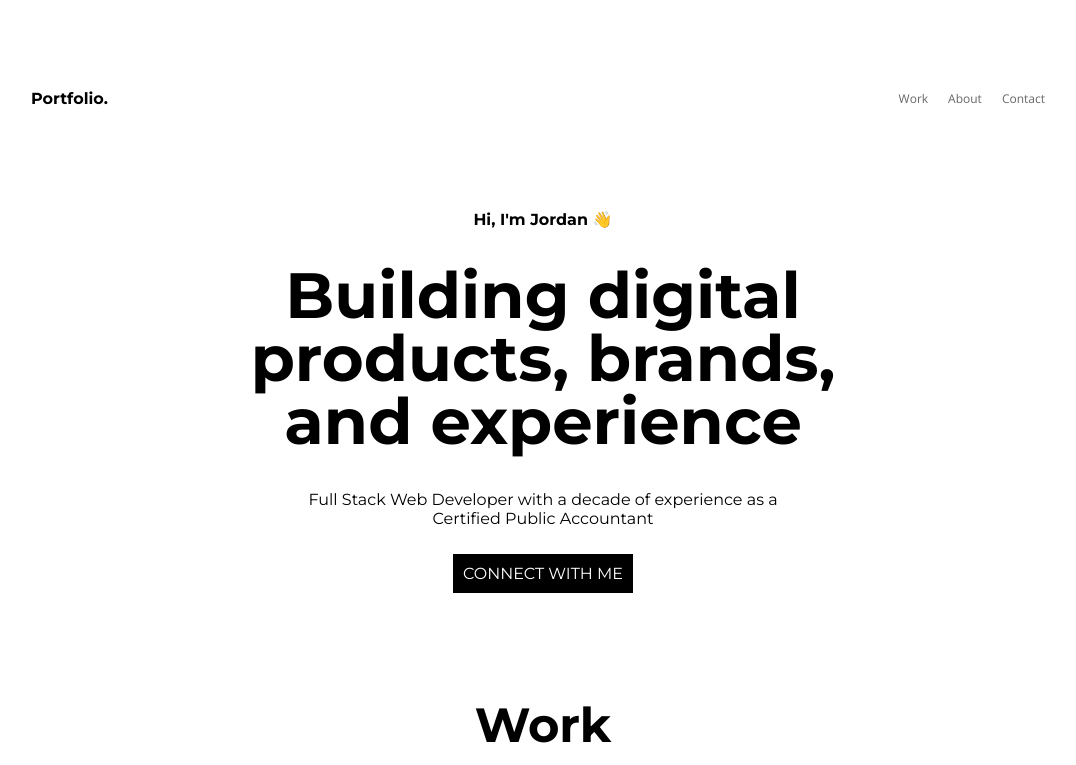
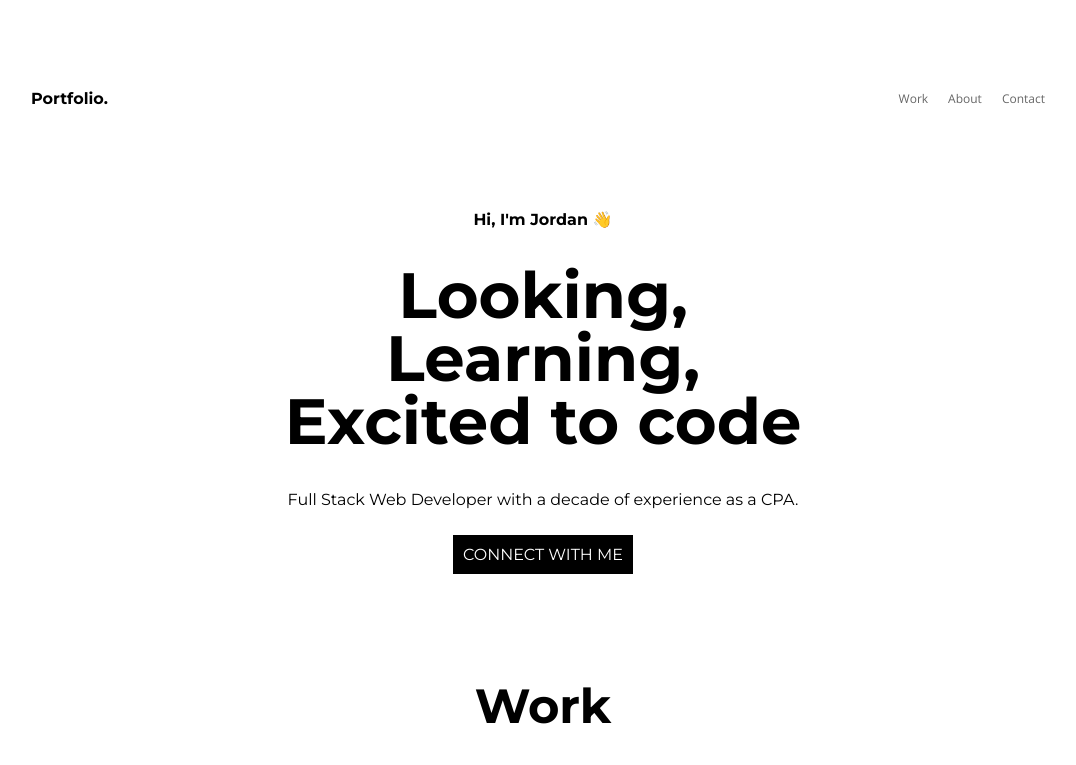
Before and after one commit to jyanev01/react-portfolio, a Gatsby site: page / in a window 1280 px wide. Shown: the top 765 px of the page, without its empty margins (97-1173 px from the left). Built offline with nearby package versions, Linux system fonts and the light colour scheme; Gatsby itself is replaced by a stand-in of ours.

Commit message:
add pic_zoo

```diff
--- a/src/yourdata.js
+++ b/src/yourdata.js
@@ -31,15 +31,15 @@ export default {
   name: "Jordan ",
   headerTagline: [
     //Line 1 For Header
-    "Building digital",
+    "Looking,",
     //Line 2 For Header
-    "products, brands,",
+    "Learning,",
     //Line 3 For Header
-    "and experience",
+    "Excited to code",
   ],
   //   Header Paragraph
   headerParagraph:
-    "Full Stack Web Developer with a decade of experience as a Certified Public Accountant",
+    "Full Stack Web Developer with a decade of experience as a CPA.",
 
   //Contact Email
   contactEmail: "jordanyanev@gmail.com",
@@ -83,7 +83,7 @@ export default {
         "View and add information to your favorite animals. Introduction to server-side CRUD operations; intorduction to Express.js.", // Add Your Service Type Here
       //Project Image - Add Your Project Image Here
       imageSrc:
-        "https://unsplash.com/photos/OLoIfDsPktY",
+        "http://redpandanetwork.org/get/files/image/galleries/Sarah-Jones.jpeg",
       //Project URL - Add Your Project Url Here
       url: "https://github.com/jyanev01/zookeepr",
     },
```
